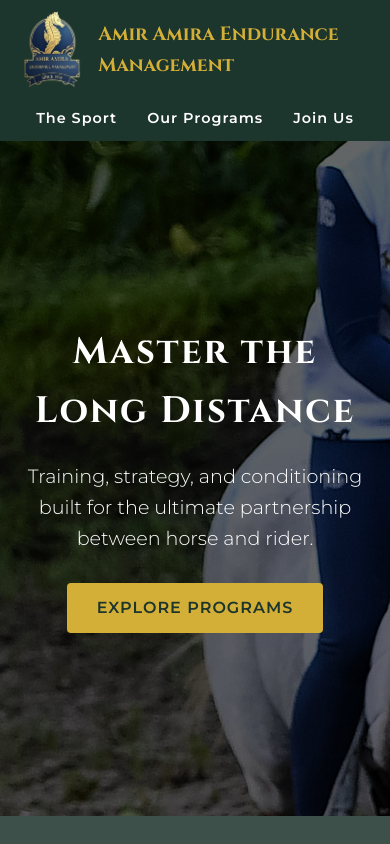
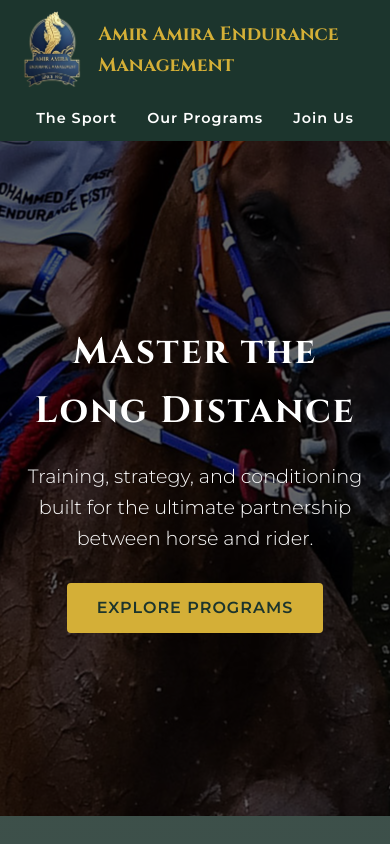
Before and after one commit to lemming-05/amir-amira-endurance, a plain HTML site: page index.html in a window 390 px wide. Shown: the top 844 px of the page. Drawn offline with Linux system fonts and the light colour scheme; grey boxes are pictures that could not be loaded.

Commit message:
fit image in phone layout

```diff
--- a/style.css
+++ b/style.css
@@ -298,3 +298,18 @@ footer {
     filter: blur(0);
     transform: translateY(0);
 }
+
+@media (max-width: 768px) {
+    .hero {
+        /* 1. Reduce the height:
+           Lowering the top/bottom padding prevents the section from being
+           too tall, meaning the image won't have to zoom in as much. */
+        padding: 100px 20px;
+
+        /* 2. Shift the focal point:
+           This pushes the image slightly to the left so the center-right
+           action (the main rider) is visible on the narrow screen.
+           You can tweak the '65%' up or down to frame it perfectly. */
+        background-position: 65% center;
+    }
+}
```
